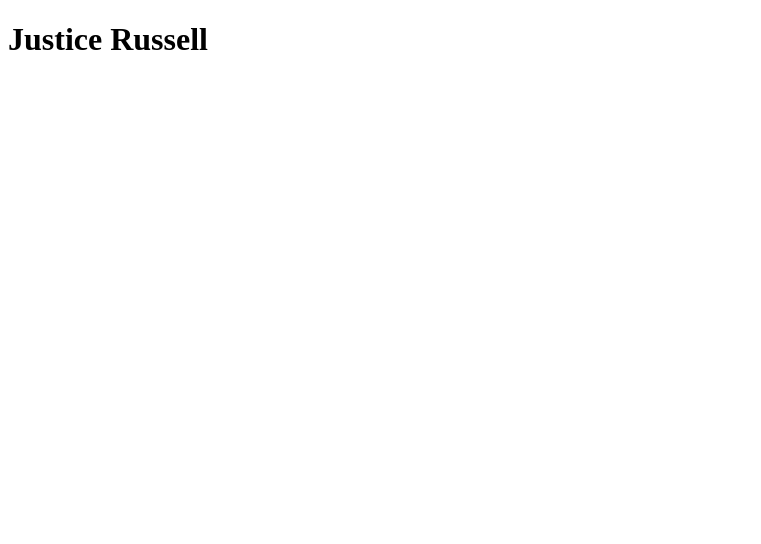
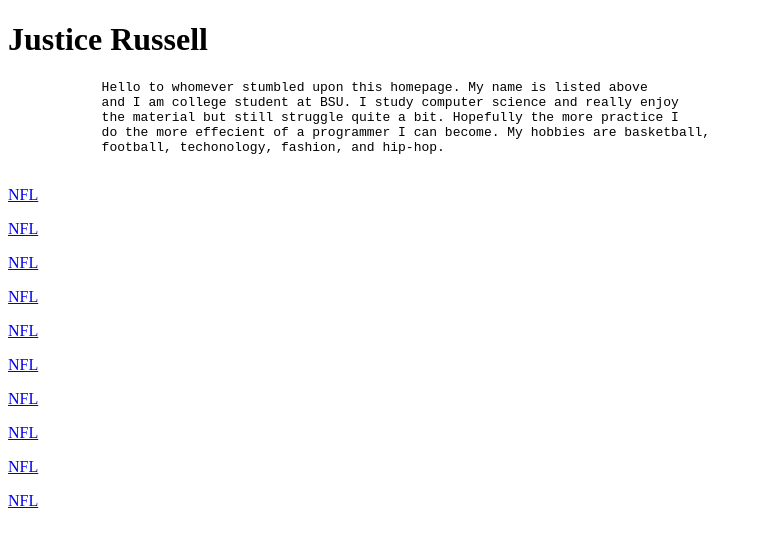
Before and after one commit to j8russell/j8russell.github.io, a plain HTML site: page index.html in a window 1280 px wide. Shown: the whole page, without its empty margins (0-761 px from the left). Drawn offline with Linux system fonts and the light colour scheme.

Commit message:
adding list

```diff
--- a/index.html
+++ b/index.html
@@ -5,7 +5,25 @@
         <title>My First Webpage</title>
     </head>
     <body>
+        <a href="https://j8russell.github.io"></a>
         <!-- This is a comment -->
         <h1> Justice Russell</h1>
+        <pre>
+            Hello to whomever stumbled upon this homepage. My name is listed above
+            and I am college student at BSU. I study computer science and really enjoy
+            the material but still struggle quite a bit. Hopefully the more practice I
+            do the more effecient of a programmer I can become. My hobbies are basketball,
+            football, techonology, fashion, and hip-hop.
+        </pre>
+        <p><a href="https://www.nfl.com">NFL</a></p>
+        <p><a href="https://www.nfl.com">NFL</a></p>
+        <p><a href="https://www.nfl.com">NFL</a></p>
+        <p><a href="https://www.nfl.com">NFL</a></p>
+        <p><a href="https://www.nfl.com">NFL</a></p>
+        <p><a href="https://www.nfl.com">NFL</a></p>
+        <p><a href="https://www.nfl.com">NFL</a></p>
+        <p><a href="https://www.nfl.com">NFL</a></p>
+        <p><a href="https://www.nfl.com">NFL</a></p>
+        <p><a href="https://www.nfl.com">NFL</a></p>
     </body>
 </html>
```
